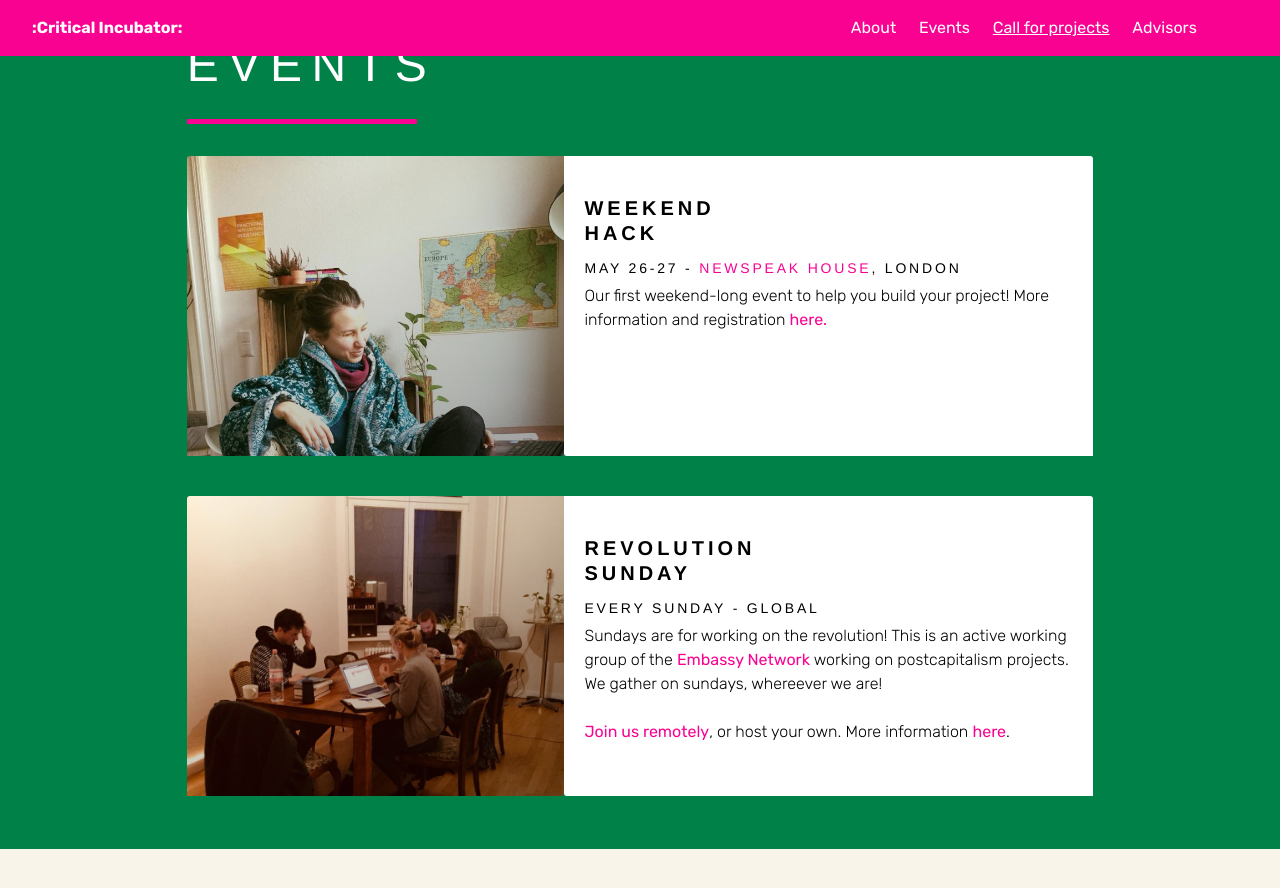
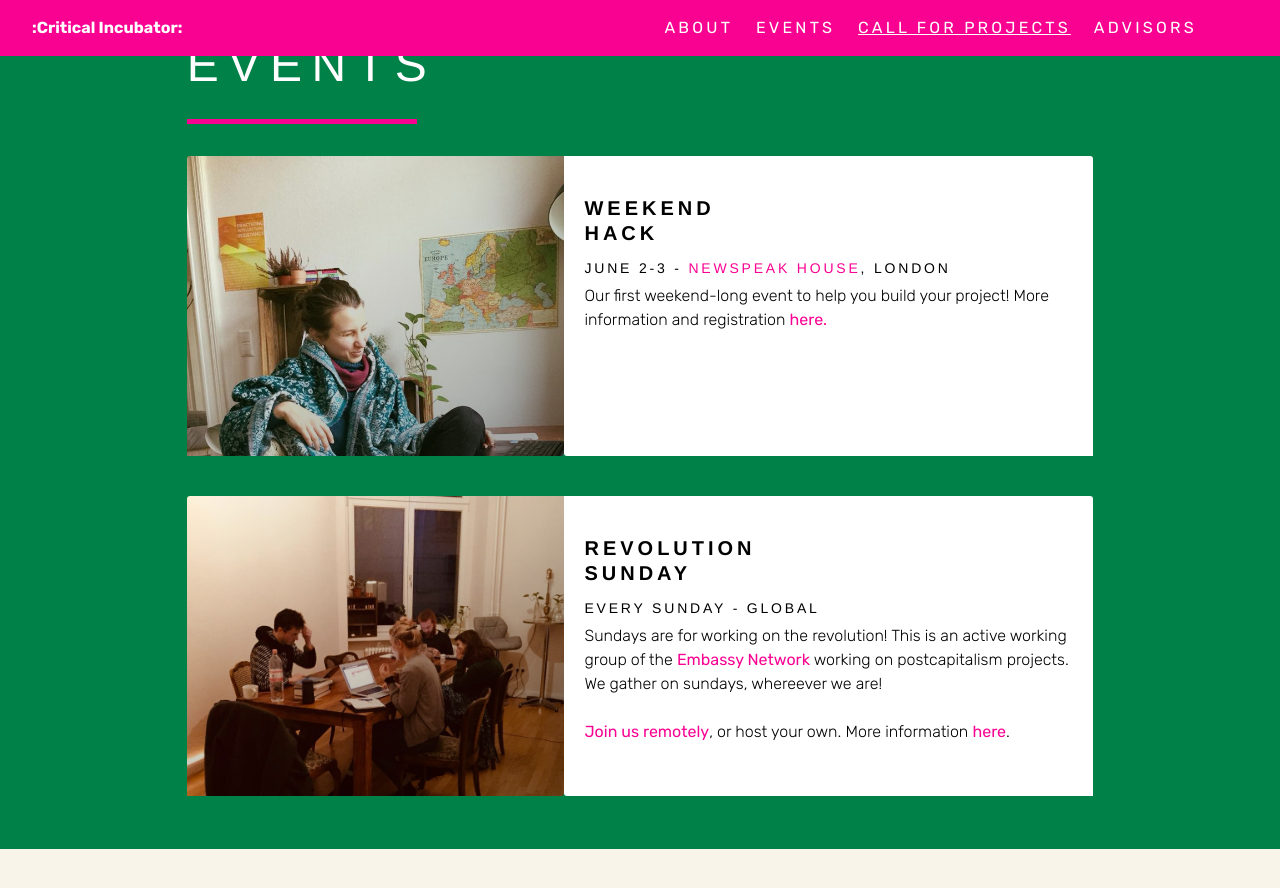
Before and after one commit to criticalincubator/criticalincubator.github.io, a Jekyll site: the page built from index.html, in a window 1280 px wide and 900 px high, scrolled down 1774 px. Shown: the top 888 px of the window. Built offline with Jekyll 4.4.1, drawn with Linux system fonts in a browser that asks for light colours; nearby versions of some CDN libraries.

Commit message:
date fix

```diff
--- a/_layouts/main.html
+++ b/_layouts/main.html
@@ -3,10 +3,10 @@ layout: default
 ---
 
   <div class="fixed top-0 right-0 px3 py2 nav-item">
-    <span class="" style="padding-right:1.5vw;"><a href="/#about">About</a></span>
-    <span class="" style="padding-right:1.5vw;"><a href="/#events">Events</a></span>
-    <span class="" style="padding-right:1.5vw;text-decoration: underline;"><a href="http://www.criticalincubator.com/call-projects">Call for projects</a></span>
-    <span class="" style="padding-right:1.5vw;"><a href="/#advisors">Advisors</a></span>
+    <span class="caps" style="padding-right:1.5vw;"><a href="/#about">About</a></span>
+    <span class="caps" style="padding-right:1.5vw;"><a href="/#events">Events</a></span>
+    <span class="caps" style="padding-right:1.5vw;text-decoration: underline;"><a href="http://www.criticalincubator.com/call-projects">Call for projects</a></span>
+    <span class="caps" style="padding-right:1.5vw;"><a href="/#advisors">Advisors</a></span>
   </div>
 
     <div class="fixed top-0 left-0 px3 py2 logo">
--- a/index.html
+++ b/index.html
@@ -57,7 +57,7 @@ layout: main
             </div>
             <div class="sm-col sm-col-7 py0 events">
               <h3 class=" caps">Weekend <br>Hack</h3>
-              <h5 class="responsive-h5 caps">May 26-27 - <a href="https://www.nwspk.com/">Newspeak House</a>, London </h5>
+              <h5 class="responsive-h5 caps">June 2-3 - <a href="https://www.nwspk.com/">Newspeak House</a>, London </h5>
               <p>Our first weekend-long event to help you build your project! More information and registration <strong><a href="http://www.criticalincubator.com">here.</a></strong></p>
              </div>
            </div>
```
